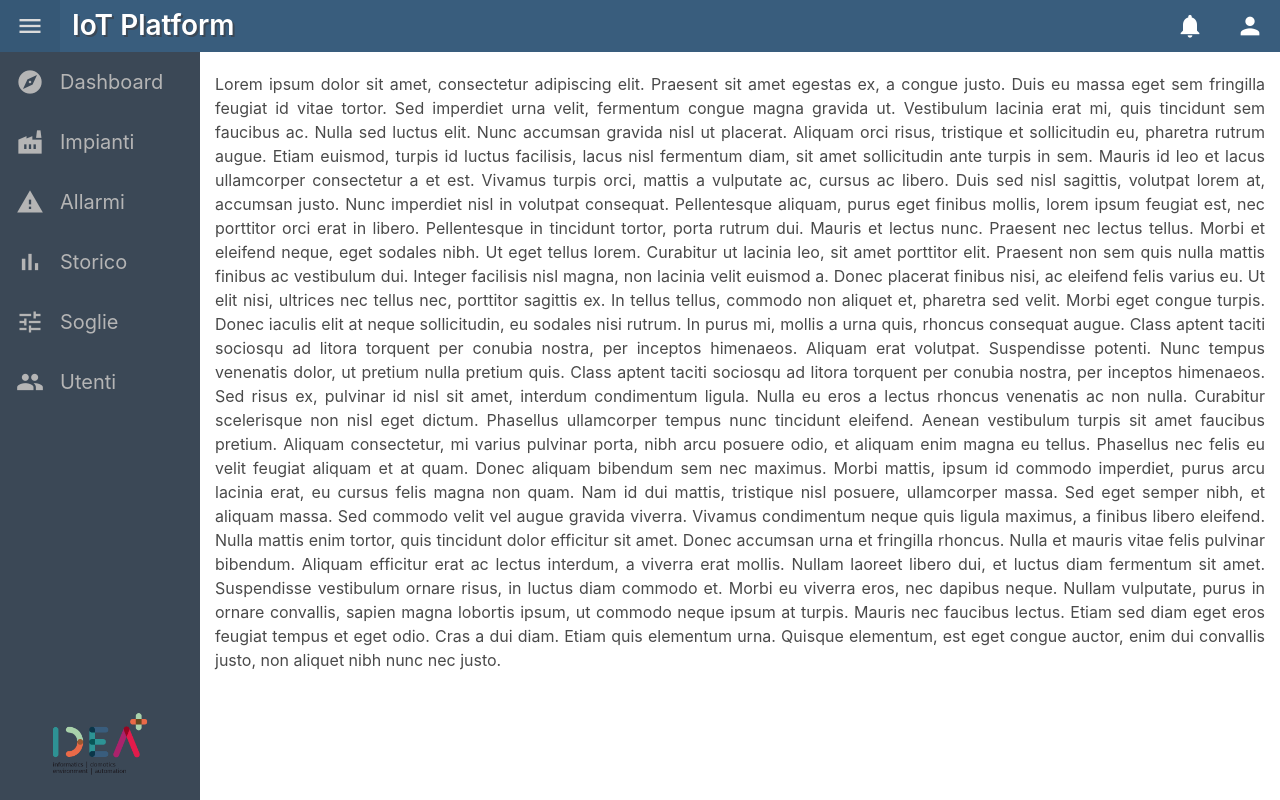
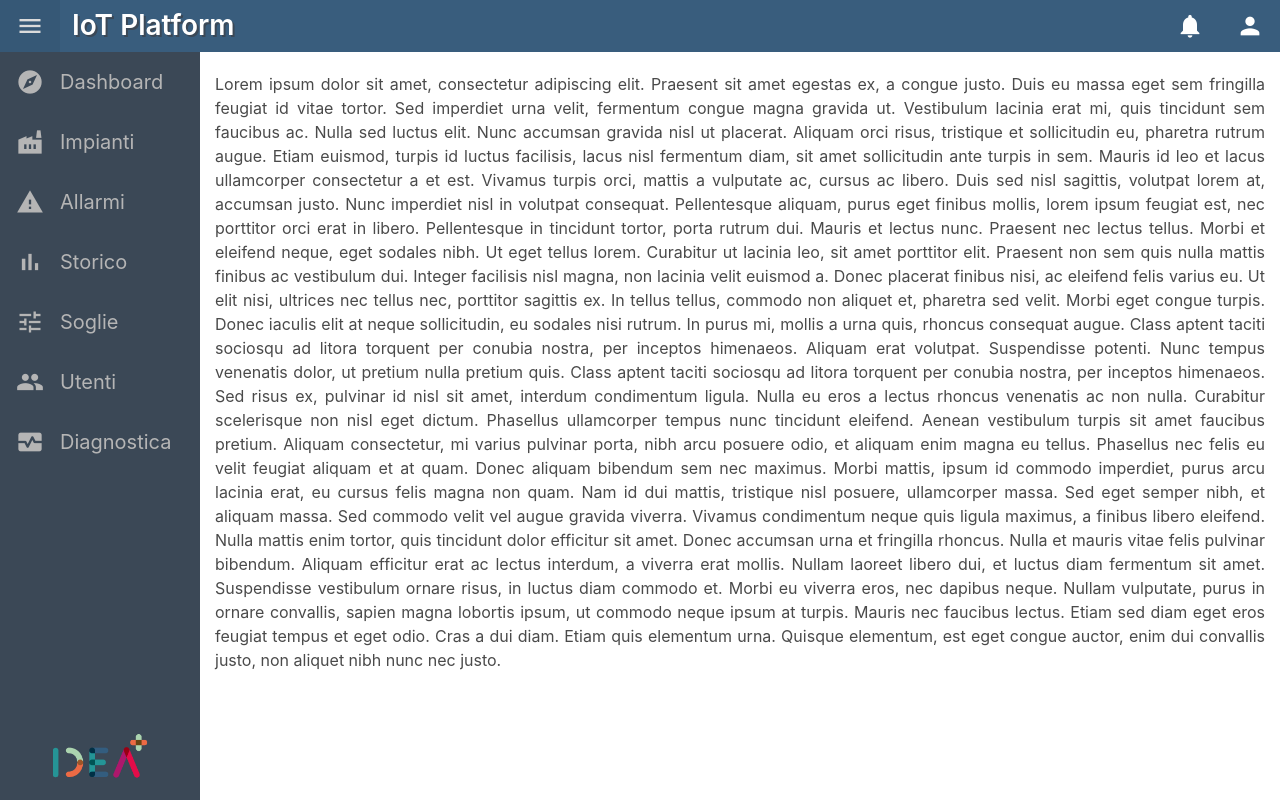
Before and after one commit to fede-palazz/sensor-hub, an Angular app in the folder frontend/: page / in a window 1280 px wide. Built offline with nearby package versions, Linux system fonts and the light colour scheme.

Commit message:
IOT-40 Sidebar improvements - hidden sidebar logo on resizing - added diagnostic button

```diff
--- a/frontend/src/app/components/nav/navbar/navbar.component.html
+++ b/frontend/src/app/components/nav/navbar/navbar.component.html
@@ -1,6 +1,6 @@
 <nav
+  role="navigation"
   class="navbar is-primary"
-  role="navigation"
   aria-label="main navigation"
   [style.display]="isMobileView ? 'block' : 'flex'"
 >
@@ -25,9 +25,11 @@
       </span>
     </div>
     <button
+      aria-label="menu"
       class="navbar-burger ripple"
-      aria-label="menu"
       [style.display]="isMobileView ? 'block' : 'none'"
+      [class.is-active]="isMobileMenuOpen"
+      (click)="toggleMobileMenu()"
     >
       <span aria-hidden="true"></span>
       <span aria-hidden="true"></span>
@@ -35,7 +37,12 @@
     </button>
   </div>
 
-  <div class="navbar-menu">
+  <div class="navbar-menu" [class.is-active]="isMobileMenuOpen">
+    <div class="navbar-start" *ngIf="isMobileView">
+      <a class="navbar-item"> Home </a>
+
+      <a class="navbar-item"> Documentation </a>
+    </div>
     <div class="navbar-end" *ngIf="!isMobileView">
       <div class="navbar-item icons-container">
         <span class="icon-wrapper ripple"
--- a/frontend/src/app/components/nav/navbar/navbar.component.scss
+++ b/frontend/src/app/components/nav/navbar/navbar.component.scss
@@ -10,7 +10,7 @@ $icon-bg-color: rgba(0, 0, 0, 0.05);
   left: 0;
   // Mobile view
   @media screen and ((max-height: $mobile-viewport-height) or (max-width: $tablet)) {
-    font-size: 0.85em;
+    font-size: 0.85rem;
   }
 }
 
--- a/frontend/src/app/components/nav/navbar/navbar.component.ts
+++ b/frontend/src/app/components/nav/navbar/navbar.component.ts
@@ -9,6 +9,7 @@ import { ViewDetectorService } from 'src/app/services/view-detector.service';
 })
 export class NavbarComponent {
   isMobileView!: boolean;
+  isMobileMenuOpen?: boolean;
   @Output() onToggleSidebar = new EventEmitter<boolean>();
 
   constructor(private viewDetectorService: ViewDetectorService) {}
@@ -22,4 +23,8 @@ export class NavbarComponent {
   onSidebarMenuClick(): void {
     this.onToggleSidebar.emit();
   }
+
+  toggleMobileMenu(): void {
+    this.isMobileMenuOpen = !this.isMobileMenuOpen;
+  }
 }
--- a/frontend/src/app/components/nav/sidebar/sidebar.component.html
+++ b/frontend/src/app/components/nav/sidebar/sidebar.component.html
@@ -64,8 +64,20 @@
       <i class="material-icons">people</i>
       <span class="is-size-5">Utenti</span>
     </a>
+    <a
+      routerLink=""
+      #diagnostic
+      data-index="6"
+      (click)="onLinkClick(diagnostic)"
+      [ngClass]="currentIndex === 6 ? 'link-active' : 'link-inactive'"
+    >
+      <i class="material-icons">monitor_heart</i>
+      <span class="is-size-5">Diagnostica</span>
+    </a>
   </div>
   <div class="logo-container" *ngIf="isExpanded">
-    <img src="assets/imgs/logo.png" />
+    <a href="https://www.idea-on-line.it/" target="_blank">
+      <img src="assets/imgs/logo.png" />
+    </a>
   </div>
 </div>
--- a/frontend/src/app/components/nav/sidebar/sidebar.component.scss
+++ b/frontend/src/app/components/nav/sidebar/sidebar.component.scss
@@ -23,9 +23,8 @@ $link-bg-color: rgba(0, 0, 0, 0.25);
 .icons-container {
   display: flex;
   flex-direction: column;
-}
 
-a {
+  & a {
     display: flex;
     align-items: center;
     padding-left: 1em;
@@ -36,6 +35,7 @@ a {
     }
     &:active {
       background-color: $link-bg-color;
+    }
   }
 }
 
@@ -56,9 +56,17 @@ a {
 .logo-container {
   display: flex;
   justify-content: center;
-  padding-bottom: 75px;
+  align-items: self-start;
+  padding-bottom: 65px;
   @include tablet-only {
     display: none;
+  }
+
+  @media screen and (max-height: 570px) {
+    display: none;
+  }
+  & a:hover {
+    cursor: pointer;
   }
 
   & img {
--- a/frontend/src/app/services/view-detector.service.ts
+++ b/frontend/src/app/services/view-detector.service.ts
@@ -2,7 +2,7 @@ import { Injectable } from '@angular/core';
 import { debounceTime, fromEvent, map, Observable, startWith } from 'rxjs';
 
 const TABLET_BREAKPOINT = 700; // Must be equal to ($tablet + 1px) in variables.scss
-const MIN_VIEWPORT_HEIGHT = 412; // Minimun viewport height to properly display sidebar
+const MIN_VIEWPORT_HEIGHT = 475; // Minimun viewport height to properly display sidebar
 
 @Injectable({
   providedIn: 'root',
```
Also changed, not shown: frontend/src/assets/imgs/logo.png. Lines whose indentation alone changed are shown as unchanged.
